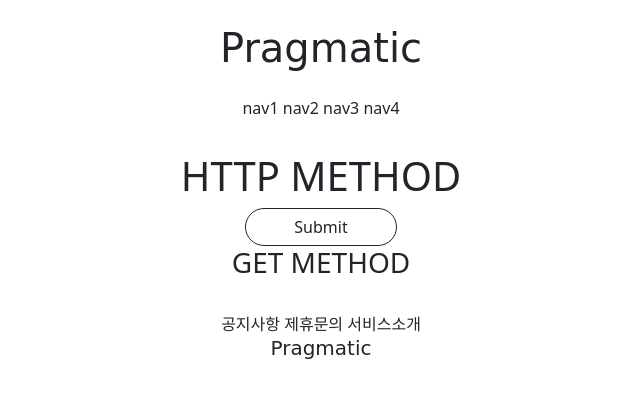
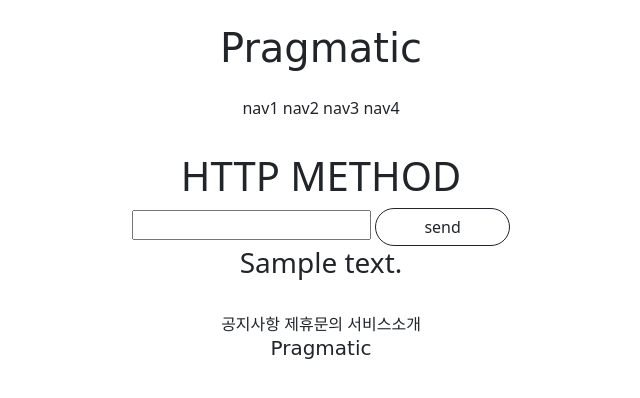
Before and after one commit to dayoorang/second_project, a Django app: page /accounts/hello_world/ in a window 1280 px wide. Shown: the top 398 px of the page, without its empty margins (319-959 px from the left). Run offline with Django 3.2, Linux system fonts and the light colour scheme; tables that the repository leaves empty hold one stand-in row (values such as "Sample post"); parts of the project's set-up code (start-up, migrations or seed data) failed here and were passed over; some web fonts are replaced.

Commit message:
07/13 project_2 practice 1

```diff
--- a/accountsapp/templates/accountsapp/hello_world.html
+++ b/accountsapp/templates/accountsapp/hello_world.html
@@ -8,10 +8,12 @@
 
     <form action="/accounts/hello_world/" method="POST">
         {% csrf_token %}
-        <input type="submit" class = 'btn btn-outline-dark rounded-pill px-5'>
+        <input type="text" name = 'input_text'>
+        <input type="submit" class = 'btn btn-outline-dark rounded-pill px-5' value ='send'>
     </form>
-
-        <h3> {{ text }}</h3>
+        {% for data in data_list %}
+            <h3> {{ data.text }}</h3>
+        {% endfor %}
     </div>
 
 {% endblock %}
--- a/accountsapp/views.py
+++ b/accountsapp/views.py
@@ -2,10 +2,22 @@ from django.http import HttpResponse
 from django.shortcuts import render
 
 # Create your views here.
+from accountsapp.models import NewModel
+
+
 def hello_world(request):
     if request.method == 'POST':
+        temp = request.POST.get('input_text')
+        new_model = NewModel()
+        new_model.text = temp
+        new_model.save()
+
+        data_list = NewModel.objects.all()
+
         return render(request, 'accountsapp/hello_world.html',
-                      context={'text': 'POST METHOD'})
+                      context={'data_list': data_list})
     else:
+        data_list = NewModel.objects.all()
+
         return render(request, 'accountsapp/hello_world.html',
-                      context={'text': 'GET METHOD'})
+                      context={'data_list': data_list})
```
